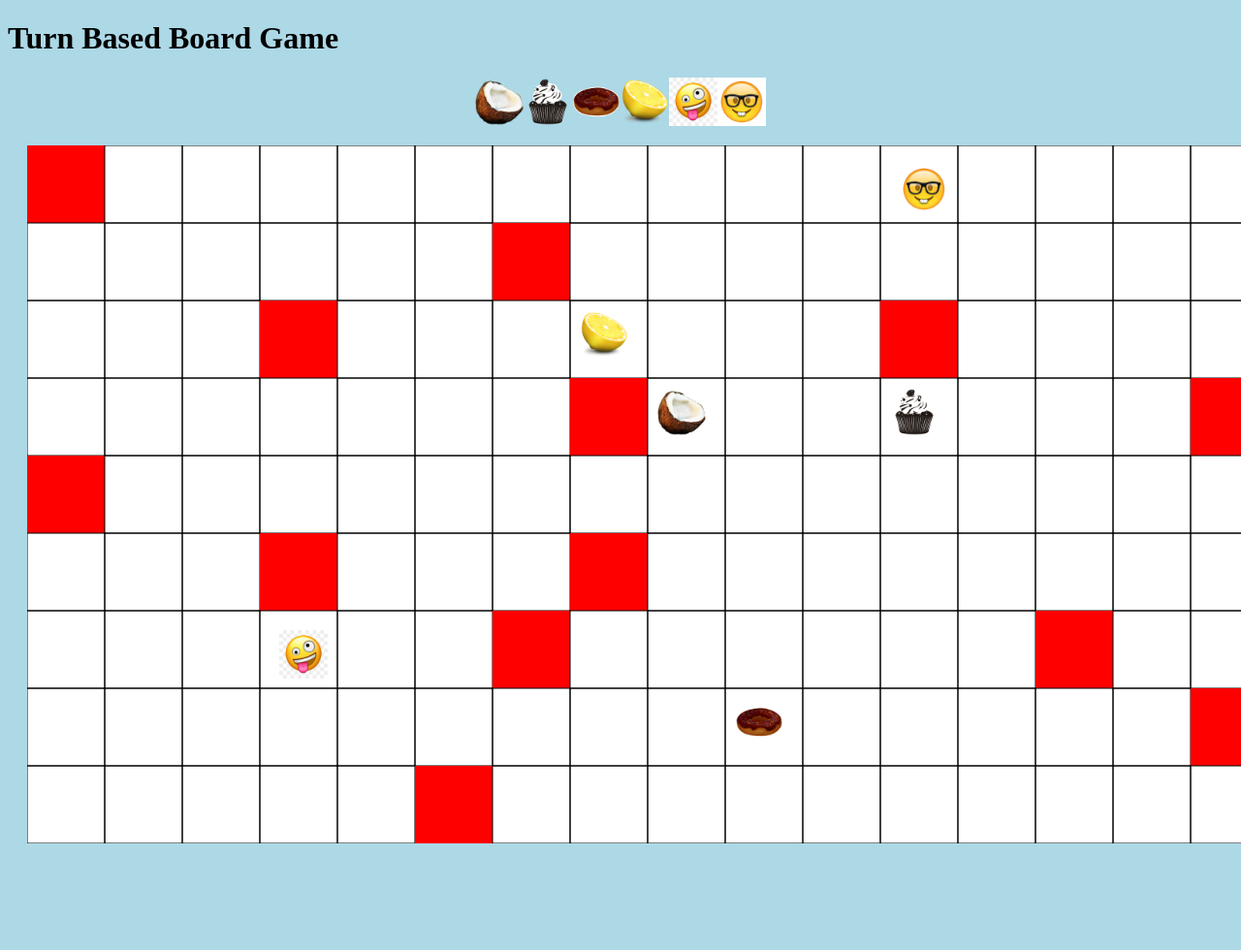
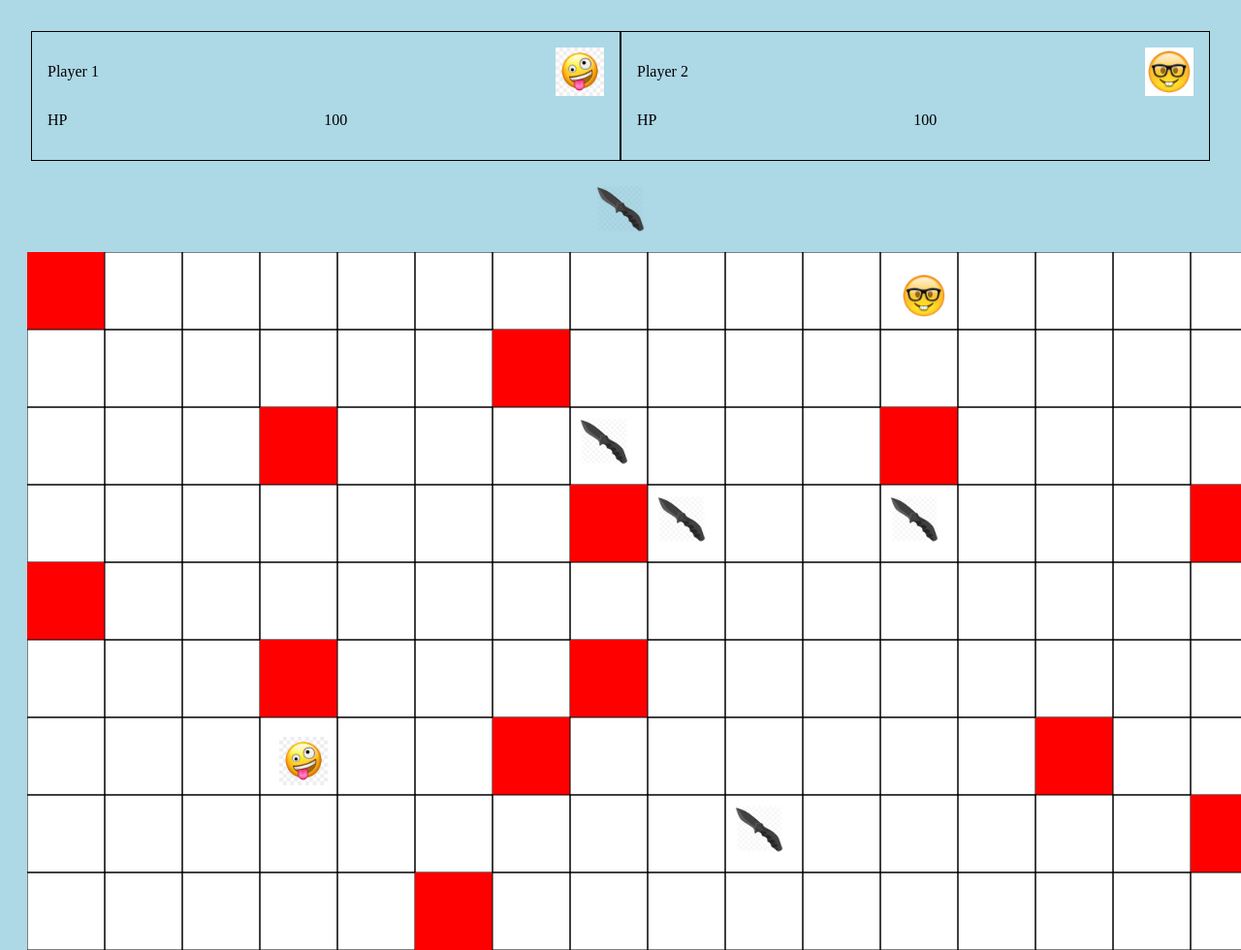
Before and after one commit to rmhassan/offensive-strike, a website built with webpack: page docs/index.html in a window 1280 px wide. Shown: the top 980 px of the page at 97% size. Before the commit the page ends 902 px from the top, so only its background shows below. Built offline with nearby package versions, Linux system fonts and the light colour scheme.

Commit message:
add same image for weapons, table for player stats

```diff
--- a/docs/index.html
+++ b/docs/index.html
@@ -9,14 +9,32 @@
     <link rel="stylesheet" href="bundle.css" />
   </head>
   <body>
-    <h1 class="text-center text-white">Turn Based Board Game</h1>
+    <section class="stats">
+      <div class="row">
+        <div class="player-1">
+          <div class="row">
+            <p>Player 1</p>
+            <img src="images/player1.jpg" id="player1" alt="" />
+          </div>
+          <div class="row">
+            <p>HP</p>
+            <p class="player1-hp">100</p>
+          </div>
+        </div>
+        <div class="player-2">
+          <div class="row">
+            <p>Player 2</p>
+            <img src="images/player2.png" id="player2" alt="" />
+          </div>
+          <div class="row">
+            <p>HP</p>
+            <p class="player2-hp">100</p>
+          </div>
+        </div>
+      </div>
+    </section>
     <div class="images">
-      <img src="images/coconut.png" id="coconut" alt="" />
-      <img src="images/cupcake.png" id="cupcake" alt="" />
-      <img src="images/donut.png" id="donut" alt="" />
-      <img src="images/lemon.png" id="lemon" alt="" />
-      <img src="images/player1.jpg" id="player1" alt="" />
-      <img src="images/player2.png" id="player2" alt="" />
+      <img src="images/knife.png" id="knife" alt="" />
     </div>
     <canvas id="canvas"></canvas>
     <div class="fight__container ">
--- a/src/javascript/index.js
+++ b/src/javascript/index.js
@@ -8,20 +8,18 @@ import Weapons from "./component/weapons";
 
 const p1 = document.querySelector("#player1");
 const p2 = document.querySelector("#player2");
-const coconut = document.querySelector("#coconut");
-const lemon = document.querySelector("#lemon");
-const donut = document.querySelector("#donut");
-const cupcake = document.querySelector("#cupcake");
+const knife = document.querySelector("#knife");
+
 let playerTurn = 1;
 let tileSize = 80;
 
 const setTurn = value => {
   playerTurn = value;
 };
-const m4 = new Weapons(coconut, 90, 1);
-const g3 = new Weapons(lemon, 60, 2);
-const ump = new Weapons(cupcake, 50, 3);
-const kar98 = new Weapons(donut, 95, 4);
+const m4 = new Weapons(knife, 90, 1);
+const g3 = new Weapons(knife, 60, 2);
+const ump = new Weapons(knife, 50, 3);
+const kar98 = new Weapons(knife, 95, 4);
 const weaponPosition = [m4, g3, ump, kar98];
 
 setTimeout(() => {
--- a/src/sass/main.scss
+++ b/src/sass/main.scss
@@ -32,3 +32,24 @@ canvas {
 .show {
   visibility: visible;
 }
+.stats {
+  padding: 1.5rem;
+}
+.row {
+  display: flex;
+}
+.player-1,
+.player-2 {
+  border: 1px solid black;
+  padding: 1rem;
+  flex-grow: 1;
+}
+
+#player1,
+#player2 {
+  width: 50px;
+}
+
+.row > p {
+  margin-right: auto;
+}
```
Also changed, not shown: docs/images/knife.png (added).
